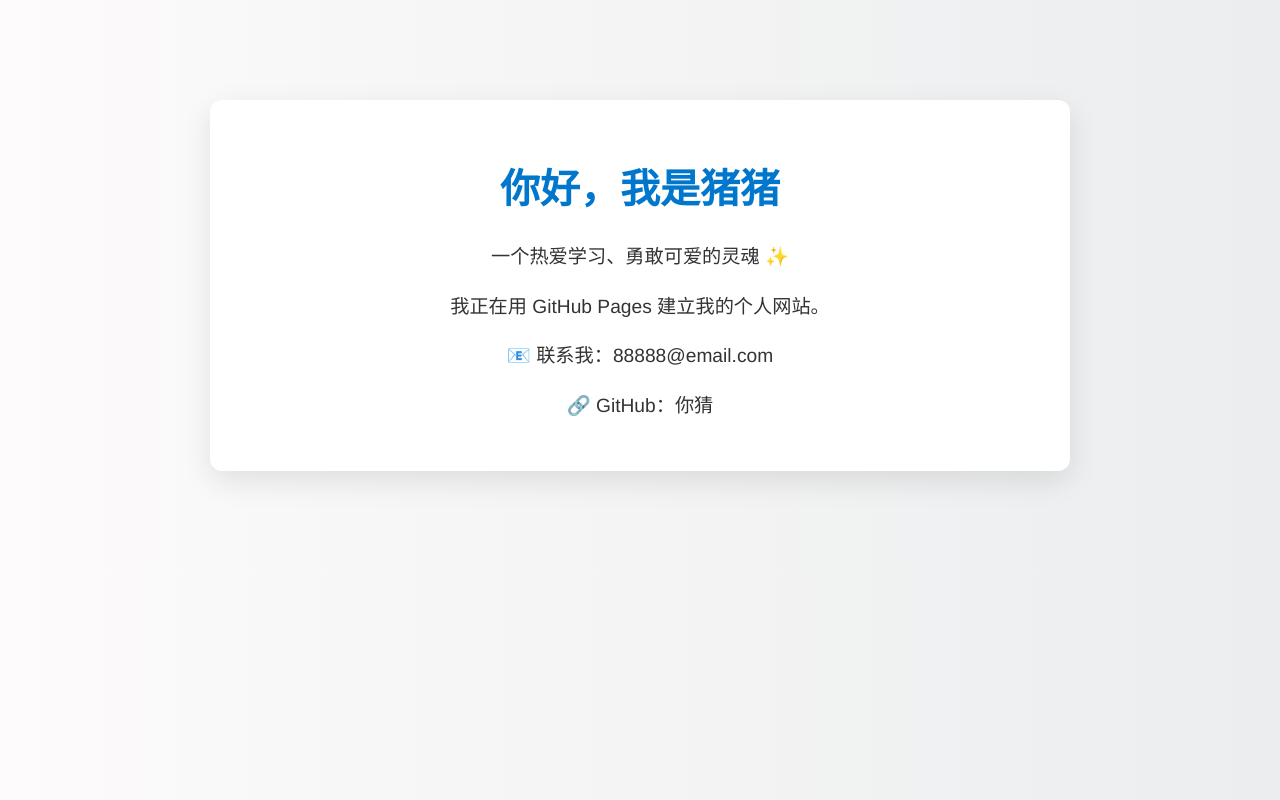
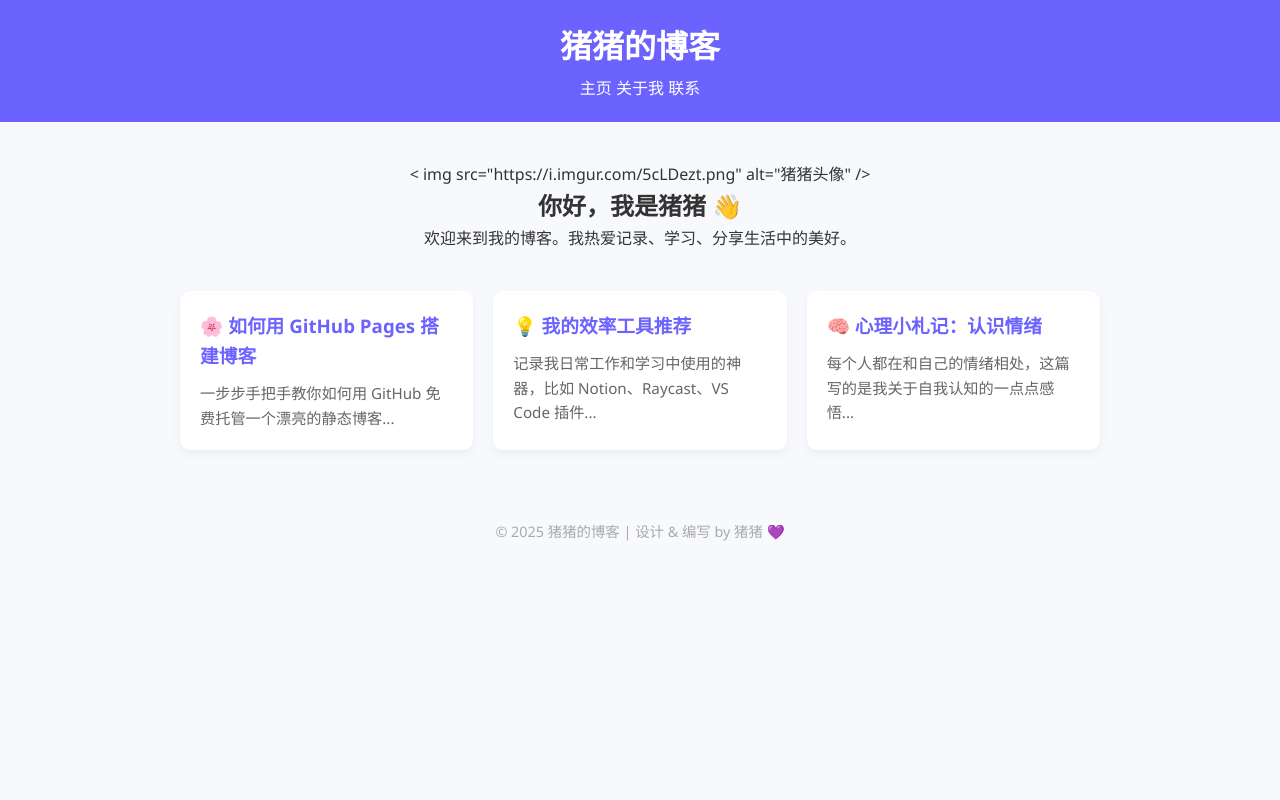
Before and after one commit to suiyan1234/suiyan1234.github.io, a plain HTML site: page index.html in a window 1280 px wide. Drawn offline with Linux system fonts and the light colour scheme.

Commit message:
Add files via upload

```diff
--- a/index.html
+++ b/index.html
@@ -3,48 +3,135 @@
 <head>
   <meta charset="UTF-8" />
   <meta name="viewport" content="width=device-width, initial-scale=1.0" />
-  <title>宝宝的个人主页</title>
+  <title>猪猪的博客</title>
   <style>
-    body {
-      font-family: "Helvetica Neue", sans-serif;
-      background: linear-gradient(to right, #fdfbfb, #ebedee);
-      color: #333;
+    :root {
+      --primary: #6c63ff;
+      --background: #f7f9fc;
+      --text-color: #333;
+    }
+
+    * {
       margin: 0;
       padding: 0;
+      box-sizing: border-box;
+    }
+
+    body {
+      font-family: "Segoe UI", sans-serif;
+      background: var(--background);
+      color: var(--text-color);
+      line-height: 1.6;
+    }
+
+    header {
+      background: var(--primary);
+      color: white;
+      padding: 20px 0;
       text-align: center;
     }
+
+    header h1 {
+      margin-bottom: 5px;
+    }
+
+    nav a {
+      color: white;
+      margin: 0 15px;
+      text-decoration: none;
+      font-weight: bold;
+    }
+
     .container {
-      max-width: 800px;
-      margin: 100px auto;
+      max-width: 960px;
+      margin: 40px auto;
+      padding: 0 20px;
+    }
+
+    .about {
+      margin-bottom: 40px;
+      text-align: center;
+    }
+
+    .about img {
+      width: 120px;
+      height: 120px;
+      border-radius: 50%;
+      margin-bottom: 15px;
+      box-shadow: 0 0 10px rgba(0, 0, 0, 0.1);
+    }
+
+    .blog-list {
+      display: grid;
+      grid-template-columns: repeat(auto-fit, minmax(260px, 1fr));
+      gap: 20px;
+    }
+
+    .blog-card {
+      background: white;
+      border-radius: 10px;
+      box-shadow: 0 4px 10px rgba(0, 0, 0, 0.05);
+      padding: 20px;
+      transition: transform 0.2s ease;
+    }
+
+    .blog-card:hover {
+      transform: translateY(-5px);
+    }
+
+    .blog-card h3 {
+      margin-bottom: 10px;
+      color: var(--primary);
+    }
+
+    .blog-card p {
+      font-size: 0.95em;
+      color: #666;
+    }
+
+    footer {
+      text-align: center;
       padding: 30px;
-      background: white;
-      border-radius: 12px;
-      box-shadow: 0 10px 30px rgba(0,0,0,0.1);
-    }
-    h1 {
-      font-size: 2.5em;
-      color: #0077cc;
-    }
-    p {
-      font-size: 1.2em;
-      line-height: 1.6em;
-    }
-    a {
-      color: #0077cc;
-      text-decoration: none;
-    }
-    a:hover {
-      text-decoration: underline;
+      font-size: 0.9em;
+      color: #aaa;
     }
   </style>
 </head>
 <body>
+  <header>
+    <h1>猪猪的博客</h1>
+    <nav>
+      主页
+      关于我
+      联系
+    </nav>
+  </header>
+
   <div class="container">
-    <h1>你好，我是猪猪</h1>
-    <p>一个热爱学习、勇敢可爱的灵魂 ✨</p >
-    <p>我正在用 GitHub Pages 建立我的个人网站。</p >
-    <p>📧 联系我：88888@email.com</p >
-    <p>🔗 GitHub：你猜</p >
+    <section class="about">
+      < img src="https://i.imgur.com/5cLDezt.png" alt="猪猪头像" />
+      <h2>你好，我是猪猪 👋</h2>
+      <p>欢迎来到我的博客。我热爱记录、学习、分享生活中的美好。</p >
+    </section>
+
+    <section class="blog-list">
+      <div class="blog-card">
+        <h3>🌸 如何用 GitHub Pages 搭建博客</h3>
+        <p>一步步手把手教你如何用 GitHub 免费托管一个漂亮的静态博客...</p >
+      </div>
+      <div class="blog-card">
+        <h3>💡 我的效率工具推荐</h3>
+        <p>记录我日常工作和学习中使用的神器，比如 Notion、Raycast、VS Code 插件...</p >
+      </div>
+      <div class="blog-card">
+        <h3>🧠 心理小札记：认识情绪</h3>
+        <p>每个人都在和自己的情绪相处，这篇写的是我关于自我认知的一点点感悟...</p >
+      </div>
+    </section>
   </div>
+
+  <footer>
+    &copy; 2025 猪猪的博客 | 设计 & 编写 by 猪猪 💜
+  </footer>
 </body>
 </html>
```
